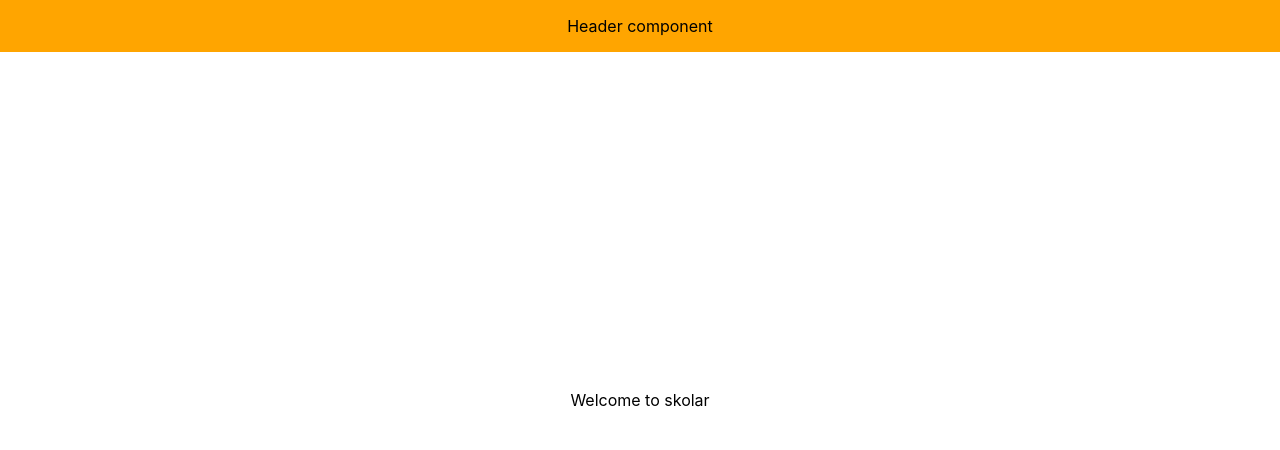
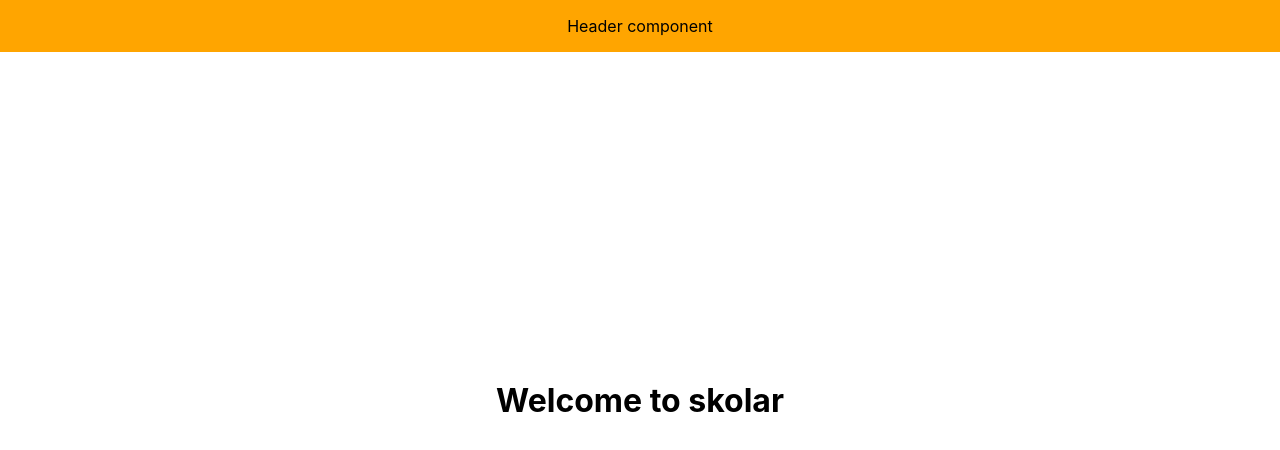
Before and after one commit to ajadimayowa/surplusfood-website, a React (Create React App) app: page / in a window 1280 px wide. Shown: the top 450 px of the page. Built offline with nearby package versions, Linux system fonts and the light colour scheme.

Commit message:
Skolar Web Page Initialized

```diff
--- a/src/App.js
+++ b/src/App.js
@@ -8,7 +8,7 @@ function App() {
     <div class="container">
       <Header />
 
-      <p>Welcome to skolar</p>
+      <h1>Welcome to skolar</h1>
 
     </div>
   )
```
